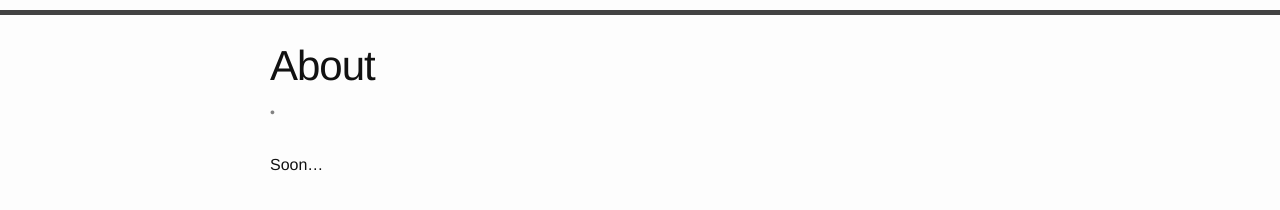
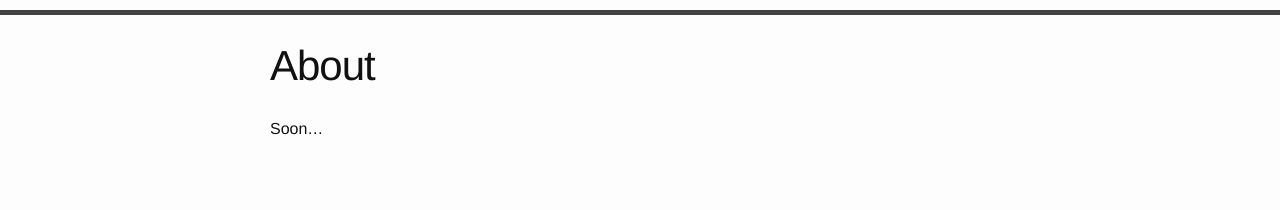
Before and after one commit to cpapazaf/cpapazaf.github.io, a Jekyll site: the page built from about.md, in a window 1280 px wide. Shown: the part 159-369 px from the top of the page. Built offline with Jekyll 4.4.1, drawn with Linux system fonts in a browser that asks for light colours; comment, search, counter and statistics services are not loaded.

Commit message:
Fixing datetime build failure. added meta schemas 2

```diff
--- a/_layouts/page.html
+++ b/_layouts/page.html
@@ -6,7 +6,7 @@ layout: default
 
   <header class="post-header">
     <h1 class="post-title" itemprop="name headline">{{ page.title }}</h1>
-    <p class="post-meta"><time datetime="{{ page.date | date_to_xmlschema }}" itemprop="datePublished">{{ page.date | date: "%b %-d, %Y" }}</time> • </p>
+    <p class="post-meta"></p>
   </header>
 
   <div class="post-content">
```
